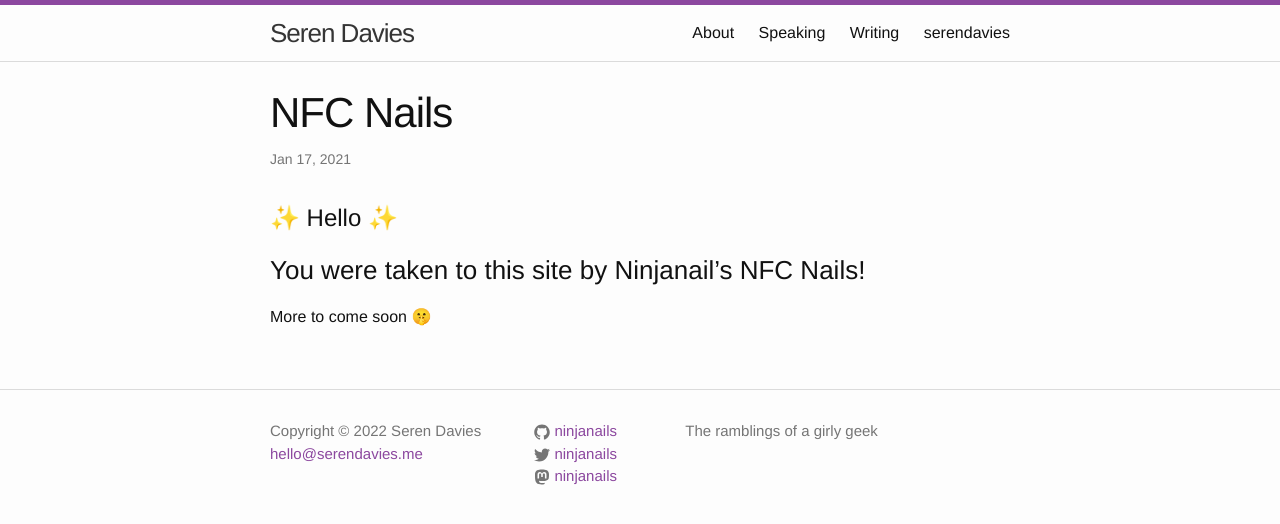
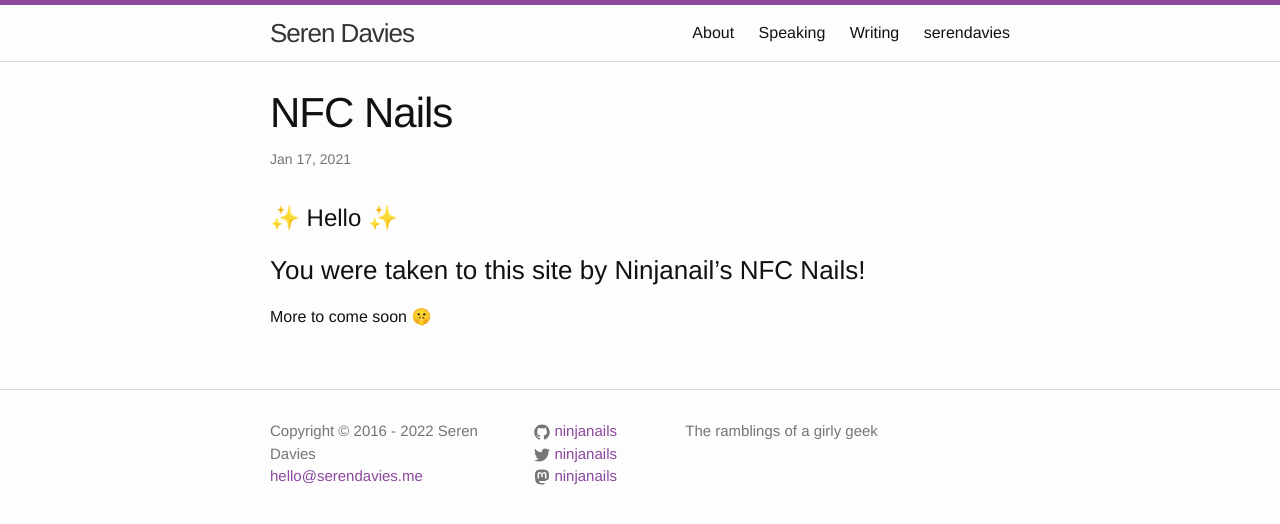
Before and after one commit to ninjanails/ninjanails.github.io, a Jekyll site: the page built from _posts/2021-01-17-nfc_nails.md, in a window 1280 px wide. Shown: the top 524 px of the page. Built offline with Jekyll 4.4.1, drawn with Linux system fonts in a browser that asks for light colours.

Commit message:
update copywrite years

```diff
--- a/_includes/footer.html
+++ b/_includes/footer.html
@@ -5,7 +5,7 @@
     <div class="footer-col-wrapper">
       <div class="footer-col  footer-col-1">
         <ul class="contact-list">
-          <li> Copyright &copy; 2022 {{ site.title }} </li>
+          <li> Copyright &copy; 2016 - 2022 {{ site.title }} </li>
           <li><a href="mailto:{{ site.email }}">{{ site.email }}</a></li>
         </ul>
       </div>
```
